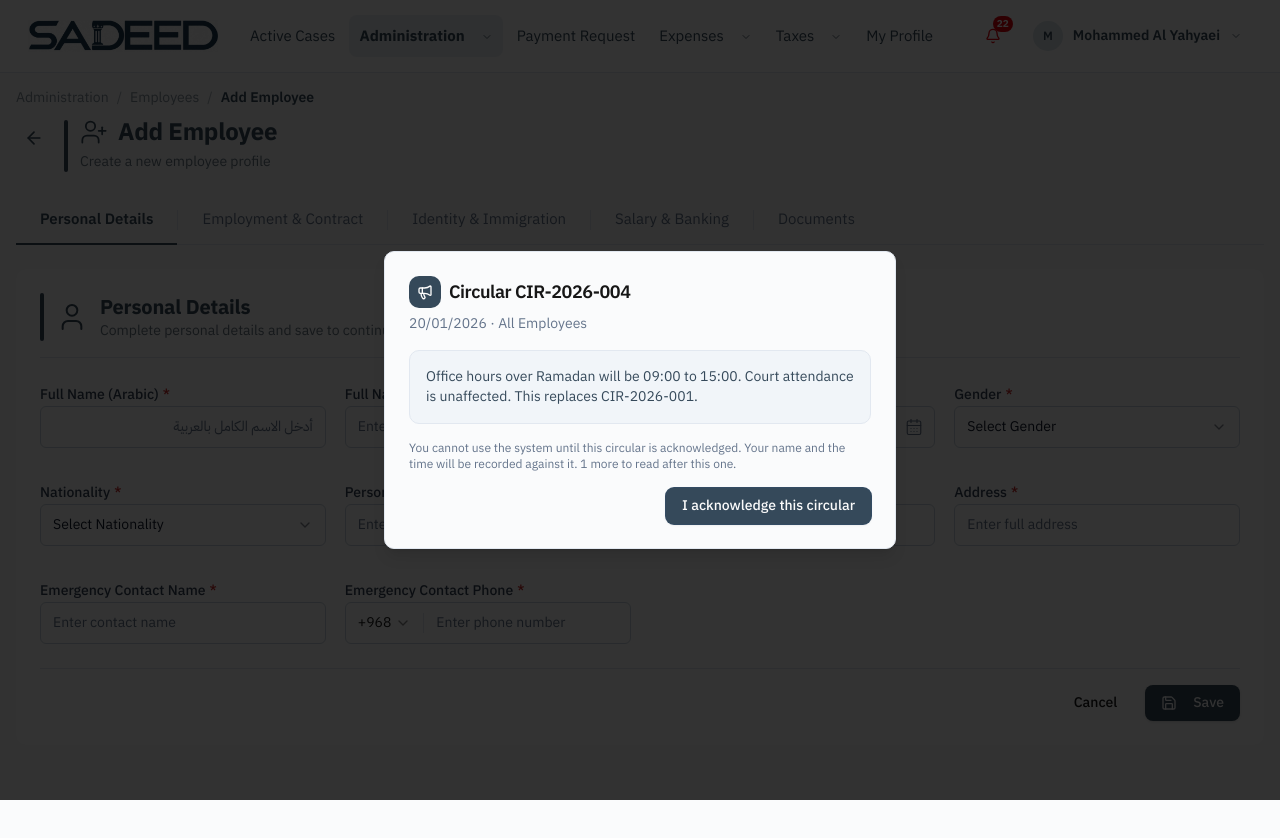
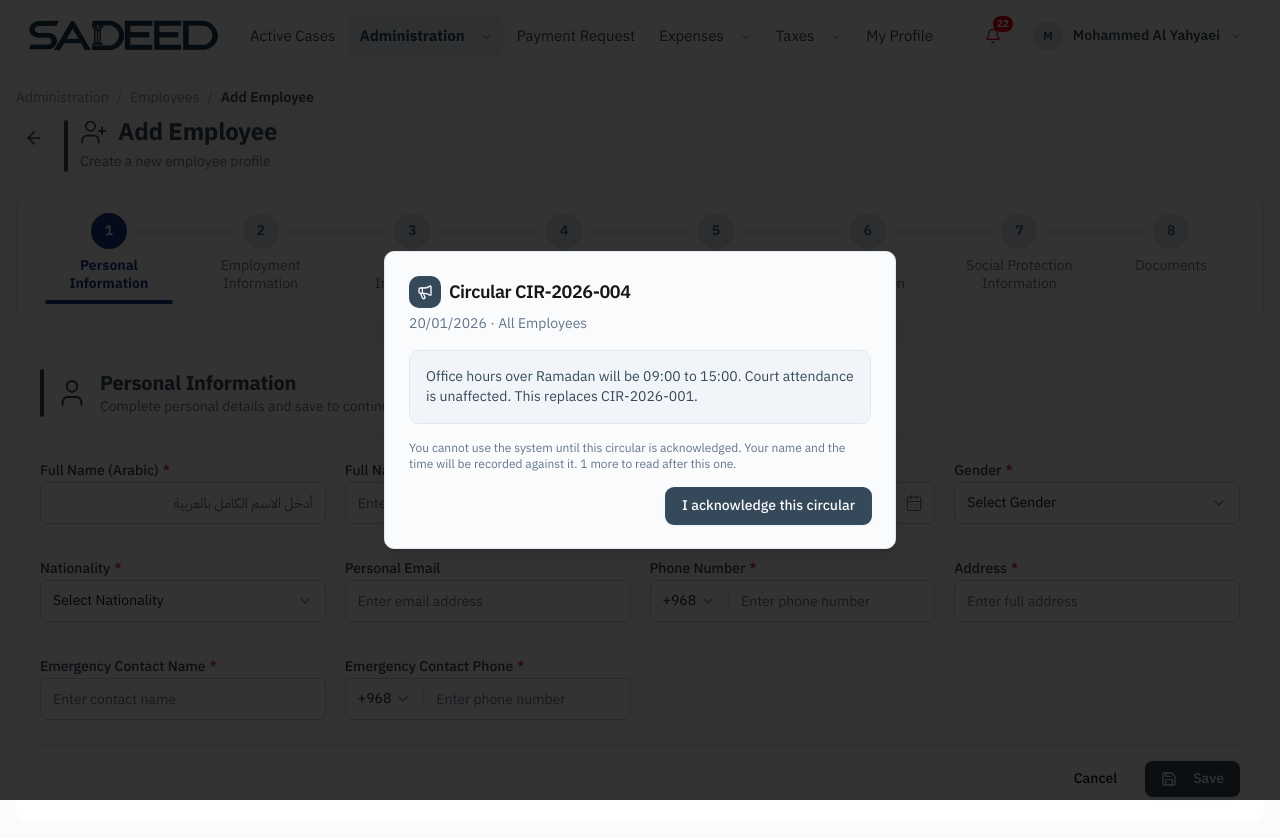
Before and after one commit to mehak187/elpnew, a React (Vite) app: page /employees/create in a window 1280 px wide. Shown: the top 838 px of the page. Built offline with nearby package versions, Linux system fonts and the light colour scheme.

Commit message:
update src/index.css and EmployeeForm.jsx

```diff
--- a/src/pages/employees/EmployeeForm.jsx
+++ b/src/pages/employees/EmployeeForm.jsx
@@ -70,6 +70,7 @@ import {
   Award,
   MessageCircleWarning,
   TriangleAlert,
+  Check,
 } from "lucide-react";
 import { useLeaves } from "@/lib/leaves/context";
 import { annualLeaveLeft } from "./leaveData";
@@ -433,34 +434,49 @@ const REQUEST_ITEMS = REQUEST_CATEGORIES.flatMap((category) =>
  * begins; the ones not reached yet are shown but cannot be opened.
  */
 const ADD_STEPS = [
-  { key: "personal", label: "Personal Details" },
-  {
-    key: "employment",
-    label: "Employment & Contract",
-    hint: "Complete this section and save to continue to Identity & Immigration.",
-  },
+  { key: "personal", label: "Personal Information" },
+  // The job, then the terms it is held on, each saved before the next.
+  { key: "employment", label: "Employment Information" },
+  { key: "contract", label: "Contract Information" },
   // After the job, because which papers apply follows from it: a lawyer's
   // card only for a lawyer, a passport and visa only for a foreigner.
   { key: "identity", label: "Identity & Immigration" },
-  // Pay once the person and the job are settled.
-  { key: "salary", label: "Salary & Banking" },
+  // Pay once the person and the job are settled, then where it is paid to.
+  { key: "payroll", label: "Payroll Information" },
+  { key: "banking", label: "Banking Information" },
   // Walked through only by somebody the firm registers with the Fund, which
-  // Employment & Contract has already asked. Saving pay takes a registered
-  // employee here and everybody else straight on to Documents.
+  // Contract Information has already asked; everybody else goes straight on
+  // to Documents.
+  {
+    key: "socialProtection",
+    label: "Social Protection Information",
+    when: (values) => values.socialProtection === "Yes",
+  },
+  // Last: the papers, filed against the employee the steps above built.
+  // Finishing here creates the record and opens it.
+  { key: "documents", label: "Documents" },
+];
+
+/**
+ * Employee Information's tabs on a record, each showing one or more of the
+ * parts Add Employee asks for a step at a time.
+ */
+const PROFILE_TABS = [
+  { key: "personal", label: "Personal Details", parts: ["personal"] },
+  { key: "employment", label: "Employment & Contract", parts: ["employment", "contract"] },
+  { key: "identity", label: "Identity & Immigration", parts: ["identity"] },
+  { key: "salary", label: "Salary & Banking", parts: ["payroll", "banking"] },
   {
     key: "socialProtection",
     label: "Social Protection",
+    parts: ["socialProtection"],
     when: (values) => values.socialProtection === "Yes",
   },
-  // Not a step in the sequence: papers can be filed whenever there is an
-  // employee to file them against, so the tab opens once Personal Details is
-  // saved and the record is finished without it.
-  { key: "documents", label: "Documents", standalone: true },
+  { key: "documents", label: "Documents", parts: ["documents"] },
 ];
 
-/** The sections a record with these values is saved through, in order. */
-const flowFor = (values) =>
-  ADD_STEPS.filter((s) => !s.standalone && (!s.when || s.when(values)));
+/** The steps a record with these values is added through, in order. */
+const flowFor = (values) => ADD_STEPS.filter((s) => !s.when || s.when(values));
 
 /** Said under the tabs while the draft is being built, where no step says more. */
 const DRAFT_NOTE = "Draft employee · sections are saved one at a time";
@@ -570,6 +586,81 @@ function StepTabs({ steps, active, done = [], canOpen = () => true, onSelect, la
                   <step.icon strokeWidth={1.5} aria-hidden="true" className="size-5 shrink-0" />
                 )}
                 {step.label}
+                {isDone && <span className="sr-only">(completed)</span>}
+              </button>
+            </li>
+          );
+        })}
+      </ol>
+    </nav>
+  );
+}
+
+/**
+ * Add Employee's steps as a numbered track: each step a circle on one line,
+ * green with a check once saved, navy with its number while being filled in,
+ * grey until reached; the line between two steps turns green once the first is
+ * done. The step being filled in is named in bold with a bar under it.
+ */
+function NumberedSteps({ steps, active, done, canOpen, onSelect }) {
+  return (
+    <nav
+      aria-label="Add employee steps"
+      className="overflow-x-auto rounded-xl border border-container-border bg-card px-4 py-4"
+    >
+      <ol className="flex min-w-max">
+        {steps.map((step, index) => {
+          const isDone = done.includes(step.key);
+          const isActive = step.key === active;
+          const reachable = canOpen(step.key);
+          const last = index === steps.length - 1;
+          return (
+            <li key={step.key} className="relative flex min-w-28 flex-1 flex-col items-center">
+              {/* The line on to the next step, from this circle's edge to
+                  the next one's. */}
+              {!last && (
+                <span
+                  aria-hidden="true"
+                  className={cn(
+                    "absolute top-[18px] h-0.5 start-[calc(50%+24px)] end-[calc(-50%+24px)]",
+                    isDone ? "bg-green-600" : "bg-slate-200"
+                  )}
+                />
+              )}
+              <button
+                type="button"
+                disabled={!reachable}
+                onClick={() => onSelect(step.key)}
+                aria-current={isActive ? "step" : undefined}
+                className="flex flex-col items-center gap-2 rounded-md px-2 focus-visible:outline-none focus-visible:ring-2 focus-visible:ring-ring disabled:cursor-not-allowed"
+              >
+                <span
+                  className={cn(
+                    "flex size-9 items-center justify-center rounded-full text-sm font-semibold",
+                    isDone && !isActive && "bg-green-600 text-white",
+                    isActive && "bg-blue-900 text-white",
+                    !isDone && !isActive && "bg-slate-200 text-slate-600"
+                  )}
+                >
+                  {isDone && !isActive ? (
+                    <Check className="size-5" strokeWidth={3} aria-hidden="true" />
+                  ) : (
+                    index + 1
+                  )}
+                </span>
+                <span
+                  className={cn(
+                    "max-w-32 text-center text-sm leading-tight",
+                    isActive ? "font-bold text-blue-900" : reachable ? "text-primary" : "text-muted-foreground"
+                  )}
+                >
+                  {step.label}
+                </span>
+                {/* The bar under the step being filled in. */}
+                <span
+                  aria-hidden="true"
+                  className={cn("h-1 w-full rounded-full", isActive ? "bg-blue-900" : "bg-transparent")}
+                />
                 {isDone && <span className="sr-only">(completed)</span>}
               </button>
             </li>
@@ -1391,8 +1482,14 @@ export default function EmployeeForm({ self }) {
   // Both of these draw their own boxes, so the page's card steps out of the
   // way rather than drawing a border around borders.
   const isDocuments = isTabbed ? tab === "documents" : activeSection === "documents";
+  // The parts a record's tab shows: Employment & Contract shows both halves of
+  // the job, Salary & Banking both pay and bank; adding shows one part a step.
+  const profileParts = PROFILE_TABS.find((t) => t.key === profileTab)?.parts || [];
+  /** Whether a part of the file is on screen while going tab by tab. */
+  const shows = (part) =>
+    isAdding ? step === part : isProfile ? profileParts.includes(part) : false;
   /** Whether a box belongs on screen: all of them on Employee Data, one tab's otherwise. */
-  const onStep = (key) => !isTabbed || tab === key;
+  const onStep = (key) => !isTabbed || shows(key);
   // The request chosen on Requests, and the section on screen: the sidebar's
   // own, or the one that request is kept on.
   const requestItem = REQUEST_ITEMS.find((item) => item.key === requestsTab) || null;
@@ -1493,7 +1590,11 @@ export default function EmployeeForm({ self }) {
   };
 
   // The steps on the bar: every one that applies to what has been saved.
-  const shownSteps = ADD_STEPS.filter((s) => !s.when || s.when(saved));
+  // Until Contract Information is saved, the form's own answer decides - so
+  // Social Protection is on the track from the start for a registered
+  // employee, as it is by default - and the saved answer after that.
+  const stepFacts = savedSteps.includes("contract") ? saved : formData;
+  const shownSteps = ADD_STEPS.filter((s) => !s.when || s.when(stepFacts));
   const savedFlow = flowFor(saved);
   // The section before this one, to go back to without losing anything.
   const previousStep = savedFlow[savedFlow.findIndex((s) => s.key === step) - 1];
@@ -1605,8 +1706,8 @@ export default function EmployeeForm({ self }) {
 
   // Employee Information's tabs: the ones that apply to this record, as when
   // it was added - Social Protection only for somebody registered.
-  const profileSteps = ADD_STEPS.filter((s) => !s.when || s.when(formData));
-  const profileTabLabel = ADD_STEPS.find((s) => s.key === profileTab)?.label || profileTab;
+  const profileSteps = PROFILE_TABS.filter((s) => !s.when || s.when(formData));
+  const profileTabLabel = PROFILE_TABS.find((s) => s.key === profileTab)?.label || profileTab;
   // Corrections already asked for on this tab, still waiting to be decided.
   const pendingHere = isProfile ? pendingCorrections(record.id, profileTabLabel).length : 0;
 
@@ -1962,7 +2063,7 @@ export default function EmployeeForm({ self }) {
 
           {isAdding && (
             <div className="space-y-2">
-              <StepTabs
+              <NumberedSteps
                 steps={shownSteps}
                 active={step}
                 done={savedSteps}
@@ -2025,7 +2126,7 @@ export default function EmployeeForm({ self }) {
                     this record was opened from, and it is a field below. */}
                 {onStep("personal") && (
                 <SectionCard
-                  title="Personal Details"
+                  title={isAdding ? "Personal Information" : "Personal Details"}
                   icon={isAdding ? User : isProfile ? UserCog : undefined}
                   note={
                     isAdding
@@ -2628,15 +2729,22 @@ export default function EmployeeForm({ self }) {
 
                 {/* The job and the contract it is held on, as a new employee
                     is taken on: where they work and what as, then the terms. */}
-                {isTabbed && tab === "employment" && (
+                {(shows("employment") || shows("contract")) && (
                   <>
                   <SectionCard
-                    title="Employment & Contract"
+                    // Adding asks for the job and the contract as two steps;
+                    // the record shows them together.
+                    title={
+                      isAdding
+                        ? ADD_STEPS.find((s) => s.key === step)?.label
+                        : "Employment & Contract"
+                    }
                     aside={correctionButton}
                     footer={correctionActions}
                     locked={profileLocked}
                   >
                     <div className="space-y-6">
+                      {shows("employment") && (
                       <section>
                         <h3 className="mb-4 text-base font-bold text-primary">
                           Organizational Information
@@ -2783,8 +2891,10 @@ export default function EmployeeForm({ self }) {
                           </div>
                         </div>
                       </section>
-
-                      <section className="border-t pt-6">
+                      )}
+
+                      {shows("contract") && (
+                      <section className={cn(shows("employment") && "border-t pt-6")}>
                         <h3 className="mb-4 text-base font-bold text-primary">
                           Contract &amp; Timeline
                         </h3>
@@ -2868,6 +2978,7 @@ export default function EmployeeForm({ self }) {
                           />
                         </div>
                       </section>
+                      )}
                     </div>
                   </SectionCard>
                   {stepActions}
@@ -2879,7 +2990,7 @@ export default function EmployeeForm({ self }) {
                     the ID card for everybody, the lawyer's card for a lawyer,
                     passport and visa for a foreigner. Numbers only - the
                     papers themselves are filed on Documents. */}
-                {isTabbed && tab === "identity" && (
+                {shows("identity") && (
                   <SectionCard
                     title="Identity & Immigration"
                     aside={correctionButton}
@@ -2934,10 +3045,13 @@ export default function EmployeeForm({ self }) {
 
                 {/* What the employee is paid, what comes off it, where it is
                     sent, and what the first payroll will come to. */}
-                {isTabbed && tab === "salary" && (
+                {(shows("payroll") || shows("banking")) && (
                   <>
+                    {/* Pay and what comes off it: Payroll Information. */}
+                    {shows("payroll") && (
+                    <>
                     <SectionCard
-                      title="Salary Information"
+                      title={isAdding ? "Payroll Information" : "Salary Information"}
                       aside={correctionButton}
                       locked={profileLocked}
                     >
@@ -3011,8 +3125,15 @@ export default function EmployeeForm({ self }) {
                         ))}
                       </div>
                     </SectionCard>
-
-                    <SectionCard title="Bank Information" locked={profileLocked}>
+                    </>
+                    )}
+
+                    {/* Where it is paid to: Banking Information. */}
+                    {shows("banking") && (
+                    <SectionCard
+                      title={isAdding ? "Banking Information" : "Bank Information"}
+                      locked={profileLocked}
+                    >
                       <div className="form-grid gap-y-6">
                         <ChoiceField
                           id="bankName"
@@ -3078,11 +3199,13 @@ export default function EmployeeForm({ self }) {
                         </div>
                       </div>
                     </SectionCard>
+                    )}
 
                     {/* The first payroll this pay goes into, worked out from
                         the lines above as they are typed. An estimate: the
                         month's own absences and changes settle the final
                         figure when payroll is run. */}
+                    {shows("payroll") && (
                     <Card>
                       <CardContent className="p-4 sm:p-6">
                         <h2 className="text-lg font-bold text-primary">
@@ -3113,6 +3236,7 @@ export default function EmployeeForm({ self }) {
                         </p>
                       </CardContent>
                     </Card>
+                    )}
 
                     {stepActions}
                     {/* A correction to pay covers all three boxes above, so it
@@ -3162,9 +3286,9 @@ export default function EmployeeForm({ self }) {
                 {/* The Fund's number and date are asked for; what is paid into
                     it is worked out from the basic pay saved on Salary &
                     Banking, and payroll is where those figures come from. */}
-                {isTabbed && tab === "socialProtection" && (
+                {shows("socialProtection") && (
                   <SectionCard
-                    title="Social Protection Registration"
+                    title={isAdding ? "Social Protection Information" : "Social Protection Registration"}
                     icon={ShieldCheck}
                     aside={correctionButton}
                     footer={isAdding ? stepActions : correctionActions}
```
Also changed, not shown: src/index.css (+34 -0 lines).
